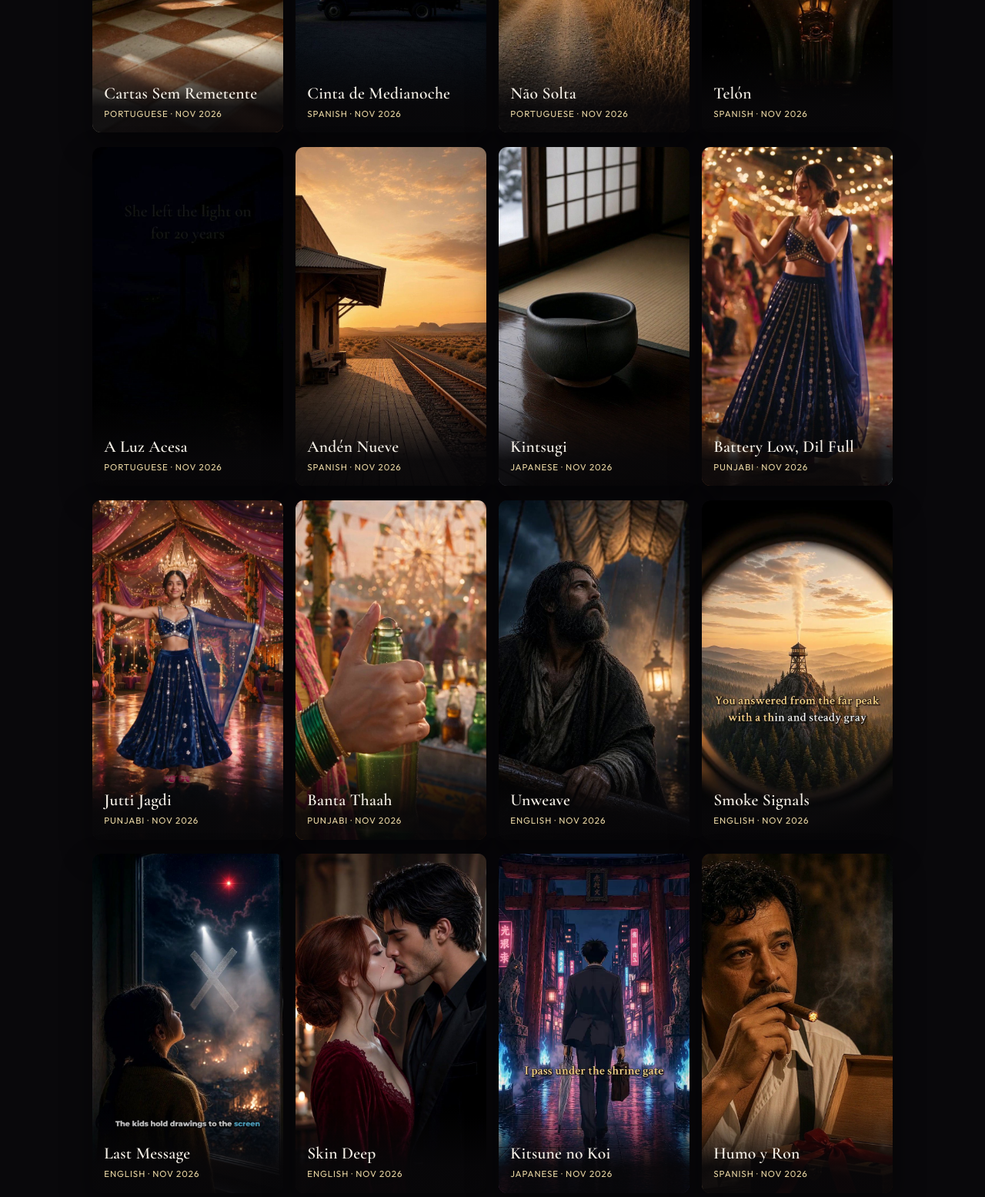
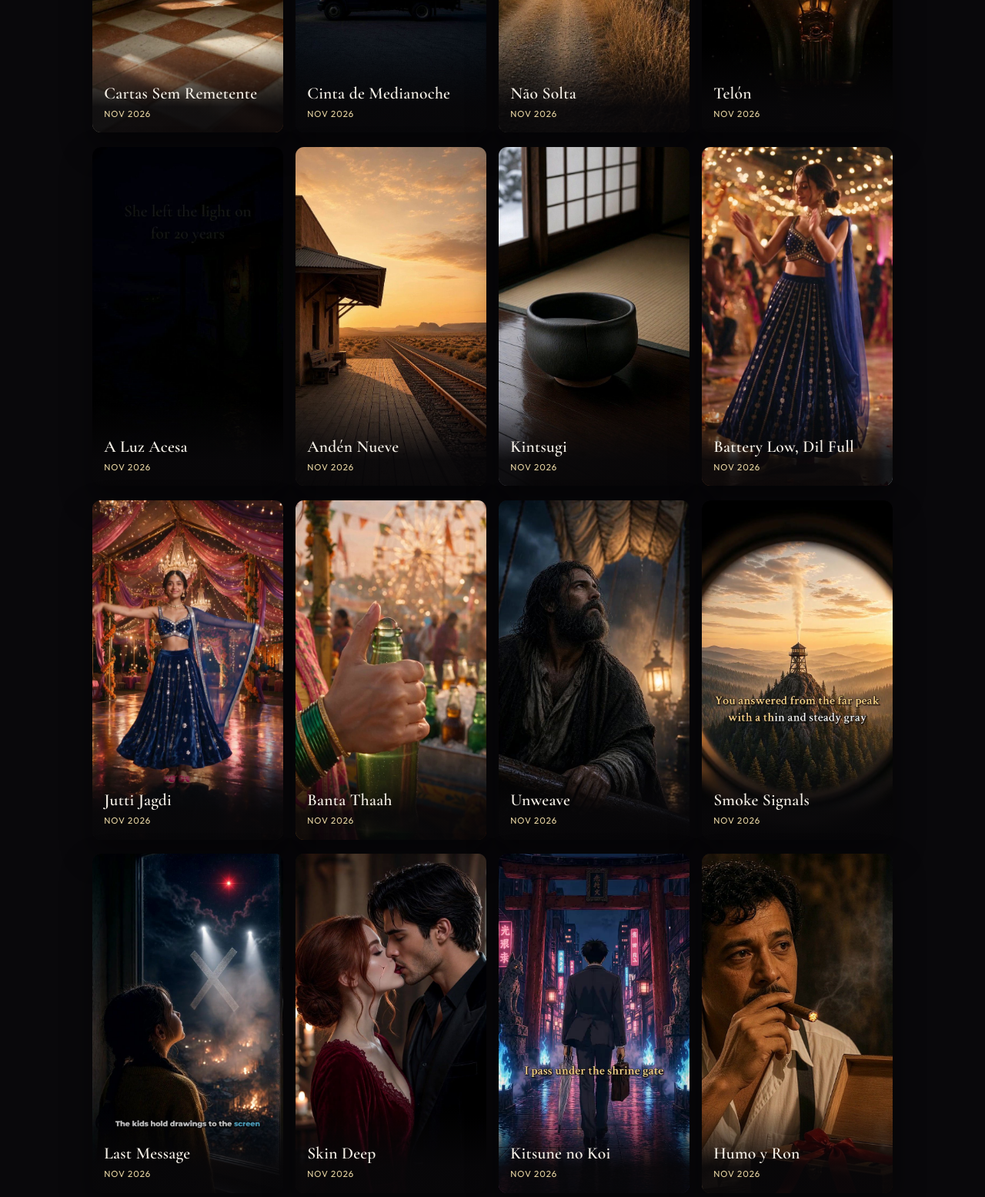
Before and after one commit to grokbotstudios/grokbotstudios.github.io, a plain HTML site: page index.html in a window 1280 px wide. Shown: the part 1700-3255 px from the top of the page at 77% size. Drawn offline with nearby package versions, Linux system fonts and the light colour scheme.

Commit message:
Use SM, drop song language labels

```diff
--- a/index.html
+++ b/index.html
@@ -4,7 +4,7 @@
   <meta charset="utf-8">
   <meta name="viewport" content="width=device-width, initial-scale=1">
   <title>GrokBot Studios — AI-made music videos from around the world</title>
-  <meta name="description" content="A small studio by S Mann. Original songs and AI-directed music videos in Punjabi, Yoruba, Japanese, Spanish, Turkish, and more. New work on X, YouTube, Instagram and TikTok.">
+  <meta name="description" content="A small studio by SM. Original songs and AI-directed music videos in Punjabi, Yoruba, Japanese, Spanish, Turkish, and more. New work on X, YouTube, Instagram and TikTok.">
   <meta name="theme-color" content="#0b0a0c">
   <link rel="canonical" href="https://grokbotstudios.com/">
   <link rel="icon" href="assets/favicon.svg" type="image/svg+xml">
@@ -14,14 +14,14 @@
   <meta property="og:site_name" content="GrokBot Studios">
   <meta property="og:url" content="https://grokbotstudios.com/">
   <meta property="og:title" content="GrokBot Studios — AI-made music videos from around the world">
-  <meta property="og:description" content="Original songs and AI-directed music videos from a small studio by S Mann. Punjabi, Yoruba, Japanese, Spanish, Turkish, and more.">
+  <meta property="og:description" content="Original songs and AI-directed music videos from a small studio by SM. Punjabi, Yoruba, Japanese, Spanish, Turkish, and more.">
   <meta property="og:image" content="https://grokbotstudios.com/assets/og-image.jpg">
   <meta property="og:image:width" content="1200">
   <meta property="og:image:height" content="630">
   <meta property="og:image:alt" content="GrokBot Studios — a still from Kitsune no Koi">
   <meta name="twitter:card" content="summary_large_image">
   <meta name="twitter:title" content="GrokBot Studios — AI-made music videos from around the world">
-  <meta name="twitter:description" content="Original songs and AI-directed music videos from a small studio by S Mann.">
+  <meta name="twitter:description" content="Original songs and AI-directed music videos from a small studio by SM.">
   <meta name="twitter:image" content="https://grokbotstudios.com/assets/og-image.jpg">
   <link rel="preconnect" href="https://fonts.googleapis.com">
   <link rel="preconnect" href="https://fonts.gstatic.com" crossorigin>
@@ -92,7 +92,7 @@
             <img src="assets/thumbs/cartas-sem-remetente.jpg" alt="Still from Cartas Sem Remetente" width="675" height="1200">
             <div class="card-meta">
               <h3>Cartas Sem Remetente</h3>
-              <p>Portuguese · Nov 2026</p>
+              <p>Nov 2026</p>
             </div>
           </a>
         </li>
@@ -101,7 +101,7 @@
             <img src="assets/thumbs/cinta-de-medianoche.jpg" alt="Still from Cinta de Medianoche" width="675" height="1200">
             <div class="card-meta">
               <h3>Cinta de Medianoche</h3>
-              <p>Spanish · Nov 2026</p>
+              <p>Nov 2026</p>
             </div>
           </a>
         </li>
@@ -110,7 +110,7 @@
             <img src="assets/thumbs/nao-solta.jpg" alt="Still from Não Solta" width="675" height="1200">
             <div class="card-meta">
               <h3>Não Solta</h3>
-              <p>Portuguese · Nov 2026</p>
+              <p>Nov 2026</p>
             </div>
           </a>
         </li>
@@ -119,7 +119,7 @@
             <img src="assets/thumbs/telon.jpg" alt="Still from Telón" width="675" height="1200">
             <div class="card-meta">
               <h3>Telón</h3>
-              <p>Spanish · Nov 2026</p>
+              <p>Nov 2026</p>
             </div>
           </a>
         </li>
@@ -128,7 +128,7 @@
             <img src="assets/thumbs/a-luz-acesa.jpg" alt="Still from A Luz Acesa" width="675" height="1200">
             <div class="card-meta">
               <h3>A Luz Acesa</h3>
-              <p>Portuguese · Nov 2026</p>
+              <p>Nov 2026</p>
             </div>
           </a>
         </li>
@@ -137,7 +137,7 @@
             <img src="assets/thumbs/anden-nove.jpg" alt="Still from Andén Nueve" width="675" height="1200">
             <div class="card-meta">
               <h3>Andén Nueve</h3>
-              <p>Spanish · Nov 2026</p>
+              <p>Nov 2026</p>
             </div>
           </a>
         </li>
@@ -146,7 +146,7 @@
             <img src="assets/thumbs/kintsugi.jpg" alt="Still from Kintsugi" width="675" height="1200">
             <div class="card-meta">
               <h3>Kintsugi</h3>
-              <p>Japanese · Nov 2026</p>
+              <p>Nov 2026</p>
             </div>
           </a>
         </li>
@@ -155,7 +155,7 @@
             <img src="assets/thumbs/battery-low-dil-full.jpg" alt="Still from Battery Low, Dil Full" width="675" height="1200">
             <div class="card-meta">
               <h3>Battery Low, Dil Full</h3>
-              <p>Punjabi · Nov 2026</p>
+              <p>Nov 2026</p>
             </div>
           </a>
         </li>
@@ -164,7 +164,7 @@
             <img src="assets/thumbs/jutti-jagdi.jpg" alt="Still from Jutti Jagdi" width="675" height="1200">
             <div class="card-meta">
               <h3>Jutti Jagdi</h3>
-              <p>Punjabi · Nov 2026</p>
+              <p>Nov 2026</p>
             </div>
           </a>
         </li>
@@ -173,7 +173,7 @@
             <img src="assets/thumbs/banta-thaah.jpg" alt="Still from Banta Thaah" width="675" height="1200">
             <div class="card-meta">
               <h3>Banta Thaah</h3>
-              <p>Punjabi · Nov 2026</p>
+              <p>Nov 2026</p>
             </div>
           </a>
         </li>
@@ -182,7 +182,7 @@
             <img src="assets/thumbs/unweave.jpg" alt="Still from Unweave" width="720" height="1280">
             <div class="card-meta">
               <h3>Unweave</h3>
-              <p>English · Nov 2026</p>
+              <p>Nov 2026</p>
             </div>
           </a>
         </li>
@@ -191,7 +191,7 @@
             <img src="assets/thumbs/smoke-signals.jpg" alt="Still from Smoke Signals" width="720" height="1280">
             <div class="card-meta">
               <h3>Smoke Signals</h3>
-              <p>English · Nov 2026</p>
+              <p>Nov 2026</p>
             </div>
           </a>
         </li>
@@ -200,7 +200,7 @@
             <img src="assets/thumbs/last-message.jpg" alt="Still from Last Message" width="720" height="1280">
             <div class="card-meta">
               <h3>Last Message</h3>
-              <p>English · Nov 2026</p>
+              <p>Nov 2026</p>
             </div>
           </a>
         </li>
@@ -209,7 +209,7 @@
             <img src="assets/thumbs/skin-deep.jpg" alt="Still from Skin Deep" width="720" height="1280">
             <div class="card-meta">
               <h3>Skin Deep</h3>
-              <p>English · Nov 2026</p>
+              <p>Nov 2026</p>
             </div>
           </a>
         </li>
@@ -218,7 +218,7 @@
             <img src="assets/thumbs/kitsune-no-koi.jpg" alt="Still from Kitsune no Koi" width="720" height="1280">
             <div class="card-meta">
               <h3>Kitsune no Koi</h3>
-              <p>Japanese · Nov 2026</p>
+              <p>Nov 2026</p>
             </div>
           </a>
         </li>
@@ -227,7 +227,7 @@
             <img src="assets/thumbs/humo-y-ron.jpg" alt="Still from Humo y Ron" width="720" height="1280">
             <div class="card-meta">
               <h3>Humo y Ron</h3>
-              <p>Spanish · Nov 2026</p>
+              <p>Nov 2026</p>
             </div>
           </a>
         </li>
@@ -242,7 +242,7 @@
         <h2 id="about-title">About</h2>
       </div>
       <div class="about-copy">
-        <p>GrokBot Studios is a small studio by S Mann, the music and film side of SM Productions. We write original songs and direct AI-made music videos in languages from around the world, then share them as short films.</p>
+        <p>GrokBot Studios is a small studio by SM, the music and film side of SM Productions. We write original songs and direct AI-made music videos in languages from around the world, then share them as short films.</p>
         <p>New work goes up on X and YouTube first. If a film stays with you, we would love to hear from you there.</p>
       </div>
     </section>
```
